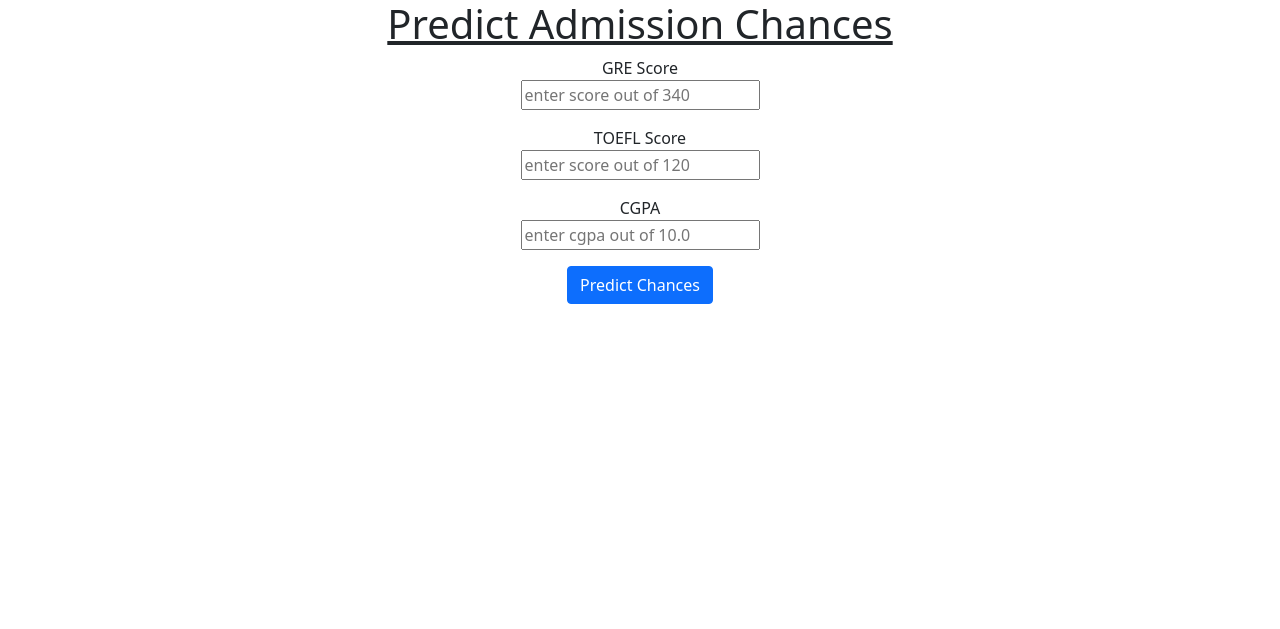
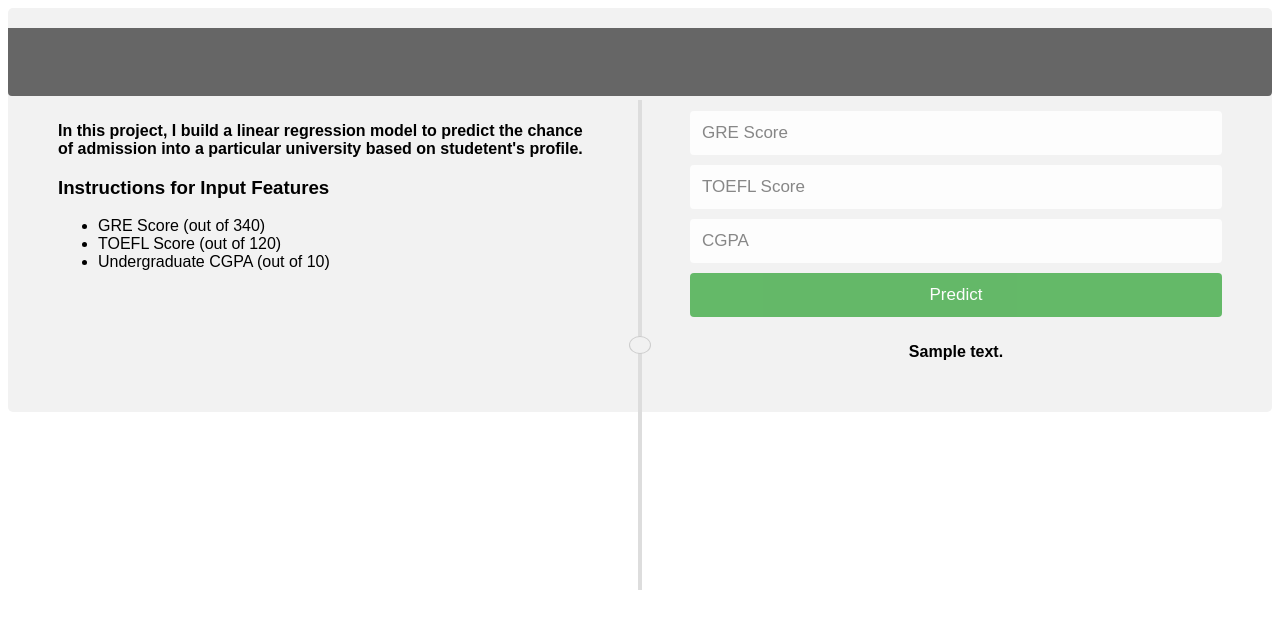
Before and after one commit to chandraSekharRoy001/AdmissionPrediction, a Flask app: template templates/admission.html in a window 1280 px wide. Shown: the top 629 px of the page. Run offline with Flask 2, Linux system fonts and the light colour scheme; the template is opened without the code that fills it: most values are stand-ins (such as "Sample title", 1, 10 or a date in 2020); parts of the project's set-up code (start-up, migrations or seed data) failed here and were passed over.

Commit message:
Update admission.html

```diff
--- a/templates/admission.html
+++ b/templates/admission.html
@@ -1,56 +1,179 @@
-<!doctype html>
-<html lang="en">
+<!DOCTYPE html>
+<html>
 <head>
-    <!-- Required meta tags -->
-    <meta charset="utf-8">
+  <SCRIPT language=Javascript>
+    <!--
+    function check(e, value) {
+      //Check Charater
+      var unicode = e.charCode ? e.charCode : e.keyCode;
+      if (value.indexOf(".") != -1)
+        if (unicode == 46) return false;
+      if (unicode != 8)
+        if ((unicode < 48 || unicode > 57) && unicode != 46) return false;
+    }
+    //-->
+  </SCRIPT>
 <meta name="viewport" content="width=device-width, initial-scale=1">
+<link rel="stylesheet" href="https://cdnjs.cloudflare.com/ajax/libs/font-awesome/4.7.0/css/font-awesome.min.css">
+<style>
+body {
+  font-family: Arial, Helvetica, sans-serif;
+}
 
-    <!-- Bootstrap CSS -->
-    <link href="https://cdn.jsdelivr.net/npm/bootstrap@5.1.3/dist/css/bootstrap.min.css" rel="stylesheet" integrity="sha384-1BmE4kWBq78iYhFldvKuhfTAU6auU8tT94WrHftjDbrCEXSU1oBoqyl2QvZ6jIW3" crossorigin="anonymous">
+* {
+  box-sizing: border-box;
+}
 
-    <title>Predict Admission Chances</title>
-    <script src="https://ajax.googleapis.com/ajax/libs/jquery/3.4.1/jquery.min.js"></script>
-        <script>
-            function predict_chances() {
-                url = "http://127.0.0.1:8000/predict?gre=" + $("#gre_score").val() +"&toefl=" + $("#toefl_score").val() +"&cgpa=" + $("#cgpa").val();
-                $.get(url,null,
-                function(result) {
-                    $("#chances").text(result);
+/* style the container */
+.container {
+  position: relative;
+  border-radius: 5px;
+  background-color: #f2f2f2;
+  padding: 20px 0 30px 0;
 }
-                );
+
+/* style inputs and link buttons */
+input,
+.btn {
+  width: 100%;
+  padding: 12px;
+  border: none;
+  border-radius: 4px;
+  margin: 5px 0;
+  opacity: 0.85;
+  display: inline-block;
+  font-size: 17px;
+  line-height: 20px;
+  text-decoration: none; /* remove underline from anchors */
 }
-        </script>
+
+input:hover,
+.btn:hover {
+  opacity: 1;
+}
+
+
+/* style the submit button */
+input[type=submit] {
+  background-color: #4CAF50;
+  color: white;
+  cursor: pointer;
+}
+
+input[type=submit]:hover {
+  background-color: #45a049;
+}
+
+/* Two-column layout */
+.col {
+  float: left;
+  width: 50%;
+  margin: auto;
+  padding: 0 50px;
+  margin-top: 6px;
+}
+
+/* Clear floats after the columns */
+.row:after {
+  content: "";
+  display: table;
+  clear: both;
+}
+
+/* vertical line */
+.vl {
+  position: absolute;
+  left: 50%;
+  transform: translate(-50%);
+  border: 2px solid #ddd;
+  height: 490px;
+}
+
+/* text inside the vertical line */
+.vl-innertext {
+  position: absolute;
+  top: 50%;
+  transform: translate(-50%, -50%);
+  background-color: #f1f1f1;
+  border: 1px solid #ccc;
+  border-radius: 50%;
+  padding: 8px 10px;
+}
+
+/* hide some text on medium and large screens */
+.hide-md-lg {
+  display: none;
+}
+
+/* bottom container */
+.bottom-container {
+  text-align: center;
+  background-color: #666;
+  border-radius: 0px 0px 4px 4px;
+}
+
+/* Responsive layout - when the screen is less than 650px wide, make the two columns stack on top of each other instead of next to each other */
+@media screen and (max-width: 650px) {
+  .col {
+    width: 100%;
+    margin-top: 0;
+  }
+  /* hide the vertical line */
+  .vl {
+    display: none;
+  }
+  /* show the hidden text on small screens */
+  .hide-md-lg {
+    display: block;
+    text-align: center;
+  }
+}
+</style>
 </head>
 <body>
-    <center>
-        <h1><u>Predict Admission Chances</u></h1>
-        GRE Score <br/>
-        <input type="number" name="grescore" id="gre_score"placeholder="enter score out of 340"/>
-        <p></p>
-        TOEFL Score <br/>
-        <input type="number"name="score" id="toefl_score"placeholder="enter score out of 120"/>
-        <p></p>
-        CGPA <br/>
-        <input type="number"name="cgpa" id="cgpa"placeholder="enter cgpa out of 10.0"/>
-        <p></p>
 
-        <!--
-        <button onclick="predict_chances()">Predict Chances</button>
-        <button onclick="predict_chances()" type="button" class="btn btn-success">Predict Chances</button>
-        -->
-        <input onclick="predict_chances()" class="btn btn-primary" type="submit" value="Predict Chances">
-        <h2 id="chances"></h2>
-    </center>
+<div class="container">
+  <form action="{{url_for('predict')}}" method="post">
+    <div class="row">
+      <marquee class="bottom-container"><h2>Graduate Admission Prediction using Linear Regression</h2></marquee>
+      <div class="vl">
+        <span class="vl-innertext"></span>
+      </div>
 
-    <!-- Optional JavaScript; choose one of the two! -->
+      <div class="col">
+	  <p><b>In this project, I build a linear regression model to predict the chance of admission into a particular university based on studetent's profile.</p></b>
+	  <h3>Instructions for Input Features</h3>
+      <ul>
+			<li>GRE Score (out of 340)</li>
+			<li>TOEFL Score (out of 120)</li>
 
-    <!-- Option 1: Bootstrap Bundle with Popper -->
-    <script src="https://cdn.jsdelivr.net/npm/bootstrap@5.1.3/dist/js/bootstrap.bundle.min.js" integrity="sha384-ka7Sk0Gln4gmtz2MlQnikT1wXgYsOg+OMhuP+IlRH9sENBO0LRn5q+8nbTov4+1p" crossorigin="anonymous"></script>
 
-    <!-- Option 2: Separate Popper and Bootstrap JS -->
-    <!--
-    <script src="https://cdn.jsdelivr.net/npm/@popperjs/core@2.10.2/dist/umd/popper.min.js" integrity="sha384-7+zCNj/IqJ95wo16oMtfsKbZ9ccEh31eOz1HGyDuCQ6wgnyJNSYdrPa03rtR1zdB" crossorigin="anonymous"></script>
-    <script src="https://cdn.jsdelivr.net/npm/bootstrap@5.1.3/dist/js/bootstrap.min.js" integrity="sha384-QJHtvGhmr9XOIpI6YVutG+2QOK9T+ZnN4kzFN1RtK3zEFEIsxhlmWl5/YESvpZ13" crossorigin="anonymous"></script>
-    -->
+
+			<li>Undergraduate CGPA (out of 10)</li>
+
+
+	  </ul>
+      </div>
+
+      <div class="col">
+        <div class="hide-md-lg">
+        </div>
+
+			<input type="number" name="GRE Score" placeholder="GRE Score" required="required" min="0" max="340"/>
+			<input type="number" name="TOEFL Score" placeholder="TOEFL Score" required="required" min="0" max="120"/>
+
+			<input type="number" name="CGPA" placeholder="CGPA" required="required" onkeypress="return check(event,value)" step="0.01" min="1" max="10"/>
+
+
+			<input type="submit" value="Predict"></input>
+
+			<h4 style="text-align: center;">{{prediction_text}}</h4>
+      </div>
+
+    </div>
+  </form>
+
+</div>
+
 </body>
 </html>
```
Lines whose indentation alone changed are shown as unchanged.
